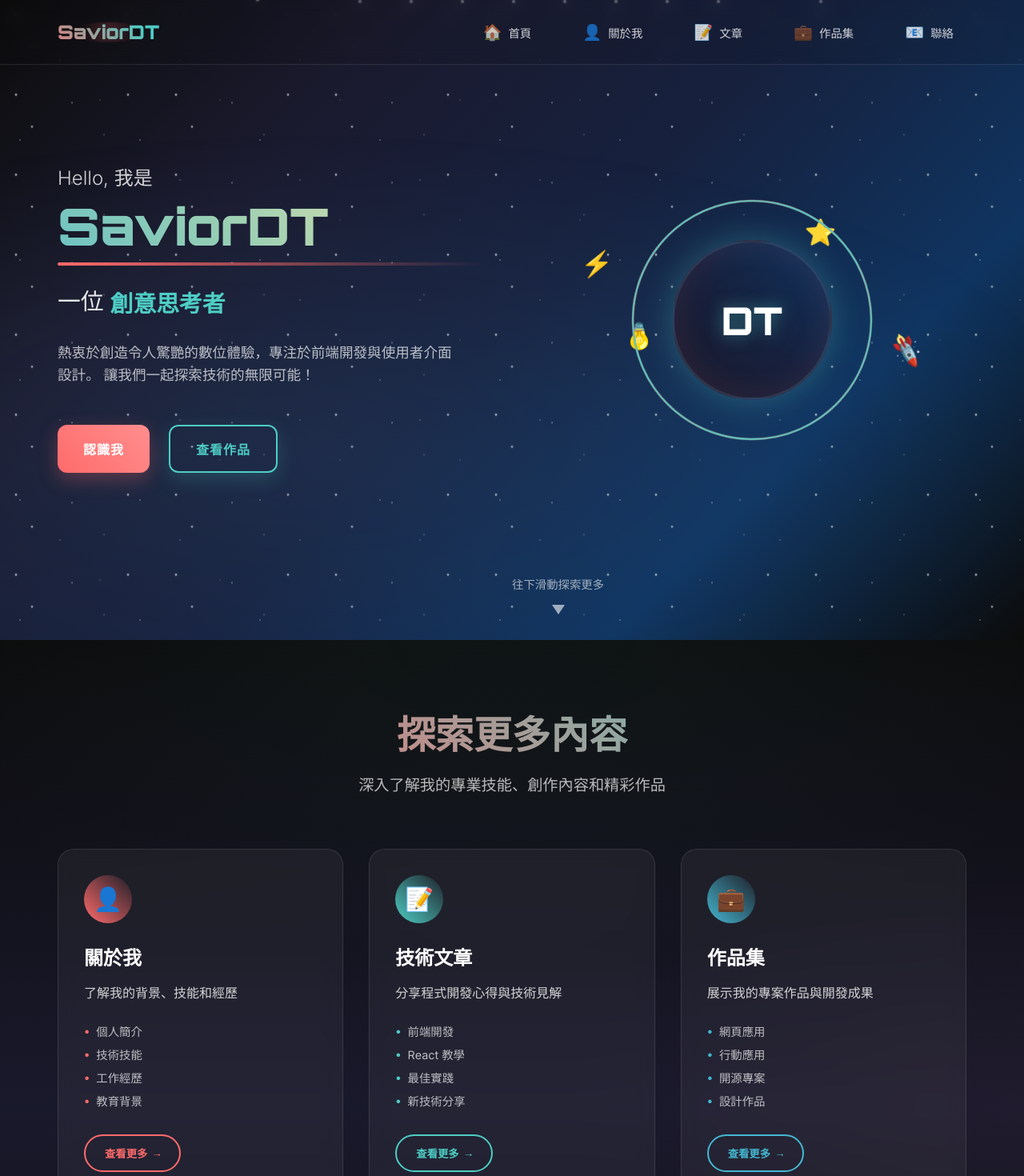
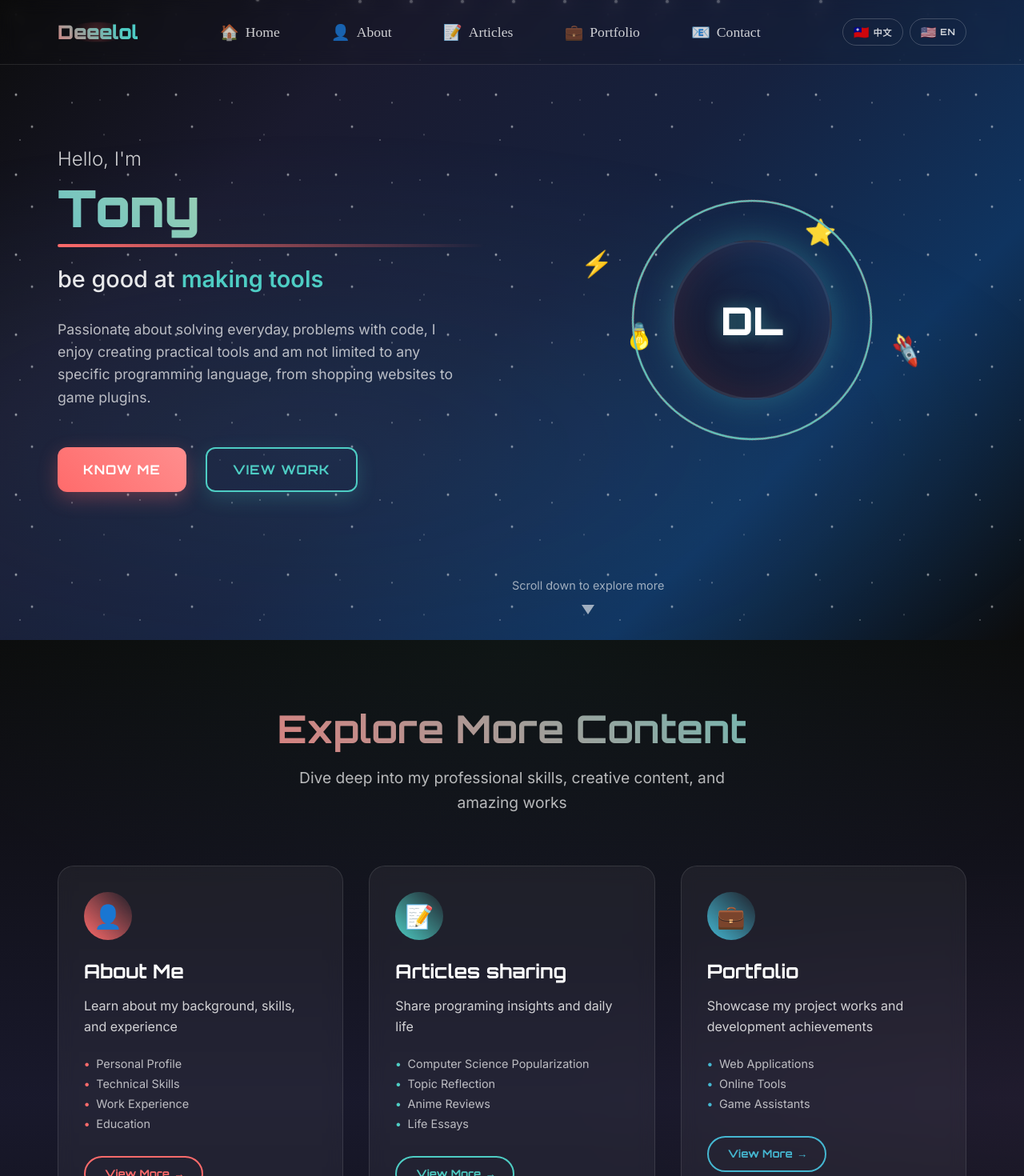
Before and after one commit to SaviorDT/personal_site_frontend, a React (Create React App) app: page / in a window 1280 px wide. Shown: the top 1470 px of the page at 80% size. Built offline with nearby package versions, Linux system fonts and the light colour scheme.

Commit message:
add i18n and do a little modify to make home page suitable for me.

```diff
--- a/package.json
+++ b/package.json
@@ -7,8 +7,11 @@
     "@testing-library/jest-dom": "^6.6.3",
     "@testing-library/react": "^16.3.0",
     "@testing-library/user-event": "^13.5.0",
+    "i18next": "^25.3.2",
+    "i18next-browser-languagedetector": "^8.2.0",
     "react": "^19.1.0",
     "react-dom": "^19.1.0",
+    "react-i18next": "^15.6.1",
     "react-scripts": "5.0.1",
     "web-vitals": "^2.1.4"
   },
--- a/src/Components/HeroSection/HeroSection.css
+++ b/src/Components/HeroSection/HeroSection.css
@@ -83,15 +83,17 @@
 
 .static-text {
   color: rgba(255, 255, 255, 0.9);
+  flex-shrink: 0; /* Prevent shrinking */
 }
 
 .dynamic-text {
   position: relative;
   height: 2.2rem;
-  overflow: hidden;
   color: #4ecdc4;
   font-weight: 600;
   min-width: 150px;
+  flex-grow: 1; /* Take up remaining space */
+  overflow: hidden; /* Ensure text doesn't overflow */
 }
 
 .text-item {
--- a/src/Components/HeroSection/HeroSection.jsx
+++ b/src/Components/HeroSection/HeroSection.jsx
@@ -1,13 +1,16 @@
 import React, { useState, useEffect } from 'react';
+import { useTranslation } from 'react-i18next';
 import './HeroSection.css';
 
 const HeroSection = () => {
+  const { t } = useTranslation();
   const [currentText, setCurrentText] = useState(0);
+
   const textArray = [
-    "全端開發者",
-    "創意思考者",
-    "技術愛好者",
-    "問題解決者"
+    t('hero.roles.web'),
+    t('hero.roles.tools'),
+    t('hero.roles.images'),
+    t('hero.roles.news')
   ];
 
   useEffect(() => {
@@ -30,12 +33,12 @@ const HeroSection = () => {
         <div className="hero-content">
           <div className="hero-text">
             <h1 className="hero-title">
-              <span className="greeting">Hello, 我是</span>
-              <span className="name">SaviorDT</span>
+              <span className="greeting">{t('hero.greeting')}</span>
+              <span className="name">{t('hero.name')}</span>
             </h1>
 
             <div className="hero-subtitle">
-              <span className="static-text">一位</span>
+              <span className="static-text">{t('hero.staticText')}</span>
               <span className="dynamic-text">
                 {textArray.map((text, index) => (
                   <span
@@ -49,8 +52,7 @@ const HeroSection = () => {
             </div>
 
             <p className="hero-description">
-              熱衷於創造令人驚艷的數位體驗，專注於前端開發與使用者介面設計。
-              讓我們一起探索技術的無限可能！
+              {t('hero.description')}
             </p>
 
             <div className="hero-buttons">
@@ -58,7 +60,7 @@ const HeroSection = () => {
                 className="btn btn-primary"
                 onClick={() => scrollToSection('about')}
               >
-                <span>認識我</span>
+                <span>{t('hero.buttons.knowMe')}</span>
                 <div className="btn-effect"></div>
               </button>
 
@@ -66,7 +68,7 @@ const HeroSection = () => {
                 className="btn btn-secondary"
                 onClick={() => scrollToSection('portfolio')}
               >
-                <span>查看作品</span>
+                <span>{t('hero.buttons.viewWork')}</span>
                 <div className="btn-effect"></div>
               </button>
             </div>
@@ -78,7 +80,7 @@ const HeroSection = () => {
                 <div className="avatar-ring"></div>
                 <div className="avatar-ring-2"></div>
                 <div className="avatar-content">
-                  <span className="avatar-text">DT</span>
+                  <span className="avatar-text">DL</span>
                 </div>
               </div>
             </div>
@@ -94,7 +96,7 @@ const HeroSection = () => {
 
         <div className="scroll-indicator">
           <div className="scroll-arrow">
-            <span>往下滑動探索更多</span>
+            <span>{t('hero.scrollText')}</span>
             <div className="arrow-down"></div>
           </div>
         </div>
--- /dev/null
+++ b/src/Components/LanguageSwitch/LanguageSwitch.css
@@ -0,0 +1,74 @@
+.language-switch {
+  display: flex;
+  gap: 0.5rem;
+  align-items: center;
+}
+
+.lang-btn {
+  display: flex;
+  align-items: center;
+  gap: 0.3rem;
+  padding: 0.5rem 0.8rem;
+  background: transparent;
+  border: 1px solid rgba(255, 255, 255, 0.2);
+  border-radius: 20px;
+  color: rgba(255, 255, 255, 0.8);
+  font-family: 'Orbitron', monospace;
+  font-size: 0.8rem;
+  font-weight: 500;
+  cursor: pointer;
+  transition: all 0.3s ease;
+  position: relative;
+  overflow: hidden;
+}
+
+.lang-btn:hover {
+  color: #fff;
+  border-color: #4ecdc4;
+  transform: translateY(-2px);
+  box-shadow: 0 5px 15px rgba(78, 205, 196, 0.2);
+}
+
+.lang-btn.active {
+  background: linear-gradient(45deg, rgba(78, 205, 196, 0.2), rgba(255, 107, 107, 0.2));
+  border-color: #4ecdc4;
+  color: #fff;
+}
+
+.lang-btn.active::before {
+  content: '';
+  position: absolute;
+  top: 0;
+  left: 0;
+  width: 100%;
+  height: 100%;
+  background: linear-gradient(45deg, rgba(78, 205, 196, 0.1), rgba(255, 107, 107, 0.1));
+  border-radius: 20px;
+}
+
+.lang-flag {
+  font-size: 1rem;
+  line-height: 1;
+}
+
+.lang-name {
+  font-size: 0.7rem;
+  font-weight: 600;
+  text-transform: uppercase;
+  letter-spacing: 0.5px;
+}
+
+/* 響應式設計 */
+@media (max-width: 768px) {
+  .lang-btn {
+    padding: 0.4rem 0.6rem;
+  }
+
+  .lang-flag {
+    font-size: 0.9rem;
+  }
+
+  .lang-name {
+    font-size: 0.6rem;
+  }
+}
--- /dev/null
+++ b/src/Components/LanguageSwitch/LanguageSwitch.jsx
@@ -0,0 +1,34 @@
+import React from 'react';
+import { useTranslation } from 'react-i18next';
+import './LanguageSwitch.css';
+
+const LanguageSwitch = () => {
+  const { i18n } = useTranslation();
+
+  const languages = [
+    { code: 'zh', name: '中文', flag: '🇹🇼' },
+    { code: 'en', name: 'EN', flag: '🇺🇸' }
+  ];
+
+  const changeLanguage = (lng) => {
+    i18n.changeLanguage(lng);
+  };
+
+  return (
+    <div className="language-switch">
+      {languages.map((lang) => (
+        <button
+          key={lang.code}
+          className={`lang-btn ${i18n.language === lang.code ? 'active' : ''}`}
+          onClick={() => changeLanguage(lang.code)}
+          title={`Switch to ${lang.name}`}
+        >
+          <span className="lang-flag">{lang.flag}</span>
+          <span className="lang-name">{lang.name}</span>
+        </button>
+      ))}
+    </div>
+  );
+};
+
+export default LanguageSwitch;
--- a/src/Components/Navigation/Navigation.css
+++ b/src/Components/Navigation/Navigation.css
@@ -25,6 +25,12 @@
   display: flex;
   justify-content: space-between;
   align-items: center;
+}
+
+.nav-right {
+  display: flex;
+  align-items: center;
+  gap: 1.5rem;
 }
 
 .nav-logo {
@@ -68,6 +74,13 @@
   margin: 0;
   padding: 0;
   gap: 2rem;
+  transition: all 0.3s ease;
+}
+
+.nav-menu.open {
+  transform: translateY(0);
+  opacity: 1;
+  visibility: visible;
 }
 
 .nav-item {
@@ -104,7 +117,8 @@
 }
 
 .nav-text {
-  font-size: 0.9rem;
+  font-family: 'Playfair Display', serif;
+  font-size: 1.1rem;
   position: relative;
   z-index: 2;
 }
@@ -128,7 +142,7 @@
 }
 
 .nav-toggle {
-  display: none;
+  display: flex;
   flex-direction: column;
   cursor: pointer;
   gap: 4px;
@@ -183,11 +197,6 @@
     transform: translateY(-100%);
     opacity: 0;
     visibility: hidden;
-    transition: all 0.3s ease;
-  }
-
-  .nav-toggle {
-    display: flex;
   }
 
   .nav-link {
@@ -200,3 +209,9 @@
     font-size: 1.5rem;
   }
 }
+
+@media (min-width: 769px) {
+  .nav-toggle {
+    display: none;
+  }
+}
--- a/src/Components/Navigation/Navigation.jsx
+++ b/src/Components/Navigation/Navigation.jsx
@@ -1,8 +1,12 @@
 import React, { useState, useEffect } from 'react';
+import { useTranslation } from 'react-i18next';
+import LanguageSwitch from 'Components/LanguageSwitch/LanguageSwitch';
 import './Navigation.css';
 
 const Navigation = () => {
+  const { t } = useTranslation();
   const [scrolled, setScrolled] = useState(false);
+  const [menuOpen, setMenuOpen] = useState(false);
 
   useEffect(() => {
     const handleScroll = () => {
@@ -15,22 +19,26 @@ const Navigation = () => {
   }, []);
 
   const navItems = [
-    { name: '首頁', href: '#home', icon: '🏠' },
-    { name: '關於我', href: '#about', icon: '👤' },
-    { name: '文章', href: '#articles', icon: '📝' },
-    { name: '作品集', href: '#portfolio', icon: '💼' },
-    { name: '聯絡', href: '#contact', icon: '📧' },
+    { name: t('nav.home'), href: '#home', icon: '🏠' },
+    { name: t('nav.about'), href: '#about', icon: '👤' },
+    { name: t('nav.articles'), href: '#articles', icon: '📝' },
+    { name: t('nav.portfolio'), href: '#portfolio', icon: '💼' },
+    { name: t('nav.contact'), href: '#contact', icon: '📧' },
   ];
+
+  const toggleMenu = () => {
+    setMenuOpen(!menuOpen);
+  };
 
   return (
     <nav className={`navigation ${scrolled ? 'scrolled' : ''}`}>
       <div className="nav-container">
         <div className="nav-logo">
-          <span className="logo-text">SaviorDT</span>
+          <span className="logo-text">Deeelol</span>
           <div className="logo-effect"></div>
         </div>
 
-        <ul className="nav-menu">
+        <ul className={`nav-menu ${menuOpen ? 'open' : ''}`}>
           {navItems.map((item, index) => (
             <li key={index} className="nav-item">
               <a href={item.href} className="nav-link">
@@ -42,10 +50,13 @@ const Navigation = () => {
           ))}
         </ul>
 
-        <div className="nav-toggle">
-          <span></span>
-          <span></span>
-          <span></span>
+        <div className="nav-right">
+          <LanguageSwitch />
+          <div className="nav-toggle" onClick={toggleMenu}>
+            <span></span>
+            <span></span>
+            <span></span>
+          </div>
         </div>
       </div>
     </nav>
--- a/src/Components/PreviewSections/PreviewSections.jsx
+++ b/src/Components/PreviewSections/PreviewSections.jsx
@@ -1,31 +1,34 @@
 import React from 'react';
+import { useTranslation } from 'react-i18next';
 import './PreviewSections.css';
 
 const PreviewSections = () => {
+  const { t } = useTranslation();
+
   const sections = [
     {
       id: 'about',
-      title: '關於我',
-      description: '了解我的背景、技能和經歷',
+      title: t('preview.sections.about.title'),
+      description: t('preview.sections.about.description'),
       icon: '👤',
       color: '#ff6b6b',
-      features: ['個人簡介', '技術技能', '工作經歷', '教育背景']
+      features: t('preview.sections.about.features', { returnObjects: true })
     },
     {
       id: 'articles',
-      title: '技術文章',
-      description: '分享程式開發心得與技術見解',
+      title: t('preview.sections.articles.title'),
+      description: t('preview.sections.articles.description'),
       icon: '📝',
       color: '#4ecdc4',
-      features: ['前端開發', 'React 教學', '最佳實踐', '新技術分享']
+      features: t('preview.sections.articles.features', { returnObjects: true })
     },
     {
       id: 'portfolio',
-      title: '作品集',
-      description: '展示我的專案作品與開發成果',
+      title: t('preview.sections.portfolio.title'),
+      description: t('preview.sections.portfolio.description'),
       icon: '💼',
       color: '#45b7d1',
-      features: ['網頁應用', '行動應用', '開源專案', '設計作品']
+      features: t('preview.sections.portfolio.features', { returnObjects: true })
     }
   ];
 
@@ -33,9 +36,9 @@ const PreviewSections = () => {
     <section className="preview-sections">
       <div className="preview-container">
         <div className="section-header">
-          <h2 className="section-title">探索更多內容</h2>
+          <h2 className="section-title">{t('preview.title')}</h2>
           <p className="section-subtitle">
-            深入了解我的專業技能、創作內容和精彩作品
+            {t('preview.subtitle')}
           </p>
         </div>
 
@@ -69,10 +72,10 @@ const PreviewSections = () => {
                     className="card-button"
                     onClick={() => {
                       // 這裡之後可以改為路由導航
-                      alert(`即將前往${section.title}頁面`);
+                      alert(`${t('preview.viewMore')} ${section.title}`);
                     }}
                   >
-                    <span>查看更多</span>
+                    <span>{t('preview.viewMore')}</span>
                     <div className="button-arrow">→</div>
                   </button>
                 </div>
@@ -86,23 +89,19 @@ const PreviewSections = () => {
         <div className="contact-preview">
           <div className="contact-card">
             <div className="contact-content">
-              <h3 className="contact-title">讓我們開始對話</h3>
+              <h3 className="contact-title">{t('preview.contact.title')}</h3>
               <p className="contact-description">
-                有任何想法或合作機會？歡迎與我聯繫！
+                {t('preview.contact.description')}
               </p>
               <div className="contact-info">
                 <div className="contact-item">
                   <span className="contact-icon">📧</span>
-                  <span>saviordt@example.com</span>
+                  <span>{t('preview.contact.email')}</span>
                 </div>
-                <div className="contact-item">
-                  <span className="contact-icon">💼</span>
-                  <span>LinkedIn</span>
-                </div>
-                <div className="contact-item">
+                <a href="https://github.com/SaviorDT" target="_blank" rel="noopener noreferrer" className="contact-item">
                   <span className="contact-icon">🐙</span>
                   <span>GitHub</span>
-                </div>
+                </a>
               </div>
             </div>
             <div className="contact-visual">
--- /dev/null
+++ b/src/i18n/index.js
@@ -0,0 +1,143 @@
+import i18n from 'i18next';
+import { initReactI18next } from 'react-i18next';
+import LanguageDetector from 'i18next-browser-languagedetector';
+
+// 語言資源
+const resources = {
+  zh: {
+    translation: {
+      // 導航
+      nav: {
+        home: "首頁",
+        about: "自我介紹",
+        articles: "文章",
+        portfolio: "作品集",
+        contact: "聯絡"
+      },
+      // 英雄區塊
+      hero: {
+        greeting: "Hello, 我是",
+        name: "蔡東霖",
+        roles: {
+          web: "寫網頁",
+          tools: "寫小工具",
+          images: "影像辨識",
+          news: "嘗試新事物"
+        },
+        staticText: "擅長",
+        description: "熱衷於用程式解決生活中的問題，喜歡製作一些實用的工具，不拘泥於程式語言，從購物網站到遊戲外掛都駕輕就熟。",
+        buttons: {
+          knowMe: "認識我",
+          viewWork: "查看作品"
+        },
+        scrollText: "往下滑動探索更多"
+      },
+      // 預覽區塊
+      preview: {
+        title: "探索更多內容",
+        subtitle: "深入了解我的專業技能、創作內容和精彩作品",
+        sections: {
+          about: {
+            title: "關於我",
+            description: "了解我的背景、技能和經歷",
+            features: ["個人簡介", "技術技能", "工作經歷", "教育背景"]
+          },
+          articles: {
+            title: "文章分享",
+            description: "分享程式心得以及日常生活",
+            features: ["資工科普", "議題反思", "動漫評論", "生活隨筆"]
+          },
+          portfolio: {
+            title: "作品集",
+            description: "展示我的專案作品與開發成果",
+            features: ["網頁專案", "線上工具", "遊戲助手"]
+          }
+        },
+        viewMore: "查看更多",
+        contact: {
+          title: "讓我們開始對話",
+          description: "有任何想法或合作機會？歡迎與我聯繫！",
+          email: "tony200404242@gmail.com"
+        }
+      }
+    }
+  },
+  en: {
+    translation: {
+      // Navigation
+      nav: {
+        home: "Home",
+        about: "About",
+        articles: "Articles",
+        portfolio: "Portfolio",
+        contact: "Contact"
+      },
+      // Hero Section
+      hero: {
+        greeting: "Hello, I'm",
+        name: "Tony",
+        roles: {
+          web: "writing web",
+          tools: "making tools",
+          images: "image recognition",
+          news: "trying new things"
+        },
+        staticText: "be good at",
+        description: "Passionate about solving everyday problems with code, I enjoy creating practical tools and am not limited to any specific programming language, from shopping websites to game plugins.",
+        buttons: {
+          knowMe: "Know Me",
+          viewWork: "View Work"
+        },
+        scrollText: "Scroll down to explore more"
+      },
+      // Preview Sections
+      preview: {
+        title: "Explore More Content",
+        subtitle: "Dive deep into my professional skills, creative content, and amazing works",
+        sections: {
+          about: {
+            title: "About Me",
+            description: "Learn about my background, skills, and experience",
+            features: ["Personal Profile", "Technical Skills", "Work Experience", "Education"]
+          },
+          articles: {
+            title: "Articles sharing",
+            description: "Share programing insights and daily life",
+            features: ["Computer Science Popularization", "Topic Reflection", "Anime Reviews", "Life Essays"]
+          },
+          portfolio: {
+            title: "Portfolio",
+            description: "Showcase my project works and development achievements",
+            features: ["Web Applications", "Online Tools", "Game Assistants"]
+          }
+        },
+        viewMore: "View More",
+        contact: {
+          title: "Let's Start a Conversation",
+          description: "Have any ideas or collaboration opportunities? Feel free to contact me!",
+          email: "tony200404242@gmail.com"
+        }
+      }
+    }
+  }
+};
+
+i18n
+  .use(LanguageDetector)
+  .use(initReactI18next)
+  .init({
+    resources,
+    fallbackLng: 'zh',
+    debug: process.env.NODE_ENV === 'development',
+
+    interpolation: {
+      escapeValue: false, // React 已經做了 XSS 保護
+    },
+
+    detection: {
+      order: ['localStorage', 'navigator', 'htmlTag'],
+      caches: ['localStorage'],
+    }
+  });
+
+export default i18n;
--- a/src/index.js
+++ b/src/index.js
@@ -3,6 +3,7 @@ import ReactDOM from 'react-dom/client';
 import './index.css';
 import App from './App';
 import reportWebVitals from './reportWebVitals';
+import './i18n';
 
 const root = ReactDOM.createRoot(document.getElementById('root'));
 root.render(
```
Also changed, not shown: 1 other file (tests, documents, lock files or other folders).
